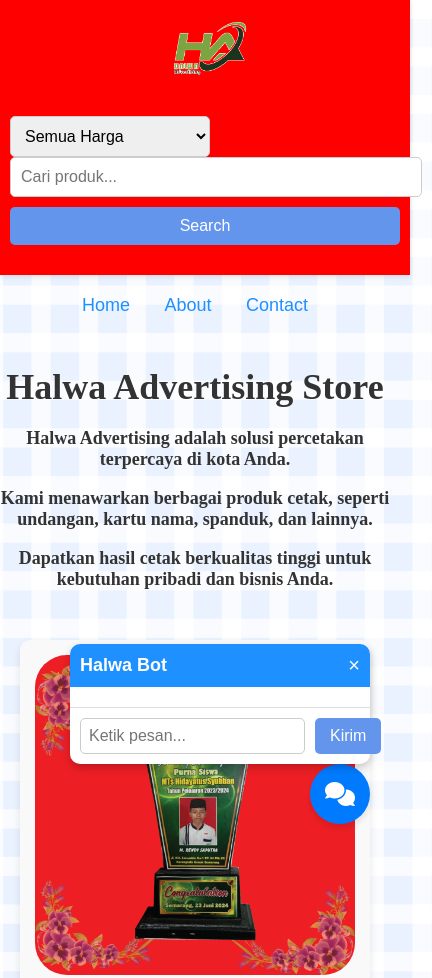
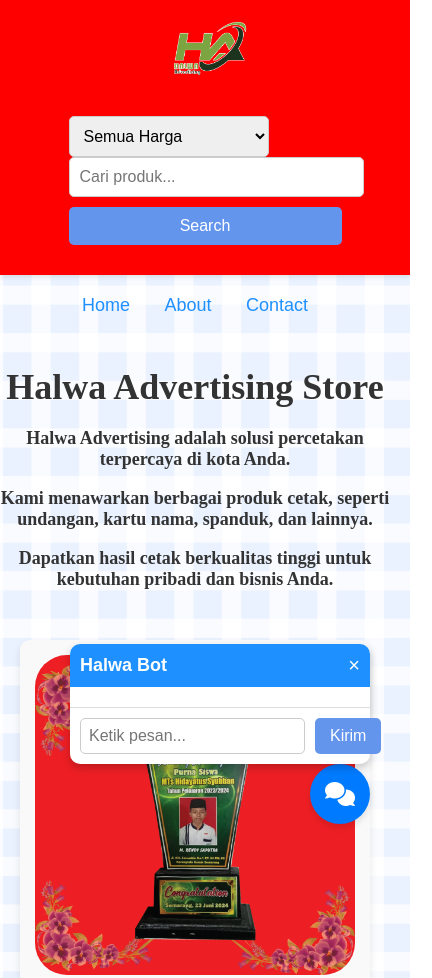
Before and after one commit to halwa100/halwa100.github.io, a plain HTML site: page index.html in a window 390 px wide. Shown: the top 978 px of the page, 432 px wide, since content can reach past the window. Drawn offline with Linux system fonts and the light colour scheme; files whose address does not match are found by name.

Commit message:
Update styles.css

```diff
--- a/css/styles.css
+++ b/css/styles.css
@@ -366,7 +366,7 @@ header {
 @media screen and (max-width: 480px) {
   .search-bar {
     flex-direction: column;
-    width: 100%; /* Ensures full width on small screens */
+    width: 70%; /* Ensures full width on small screens */
   }
 
   #searchInput {
```
